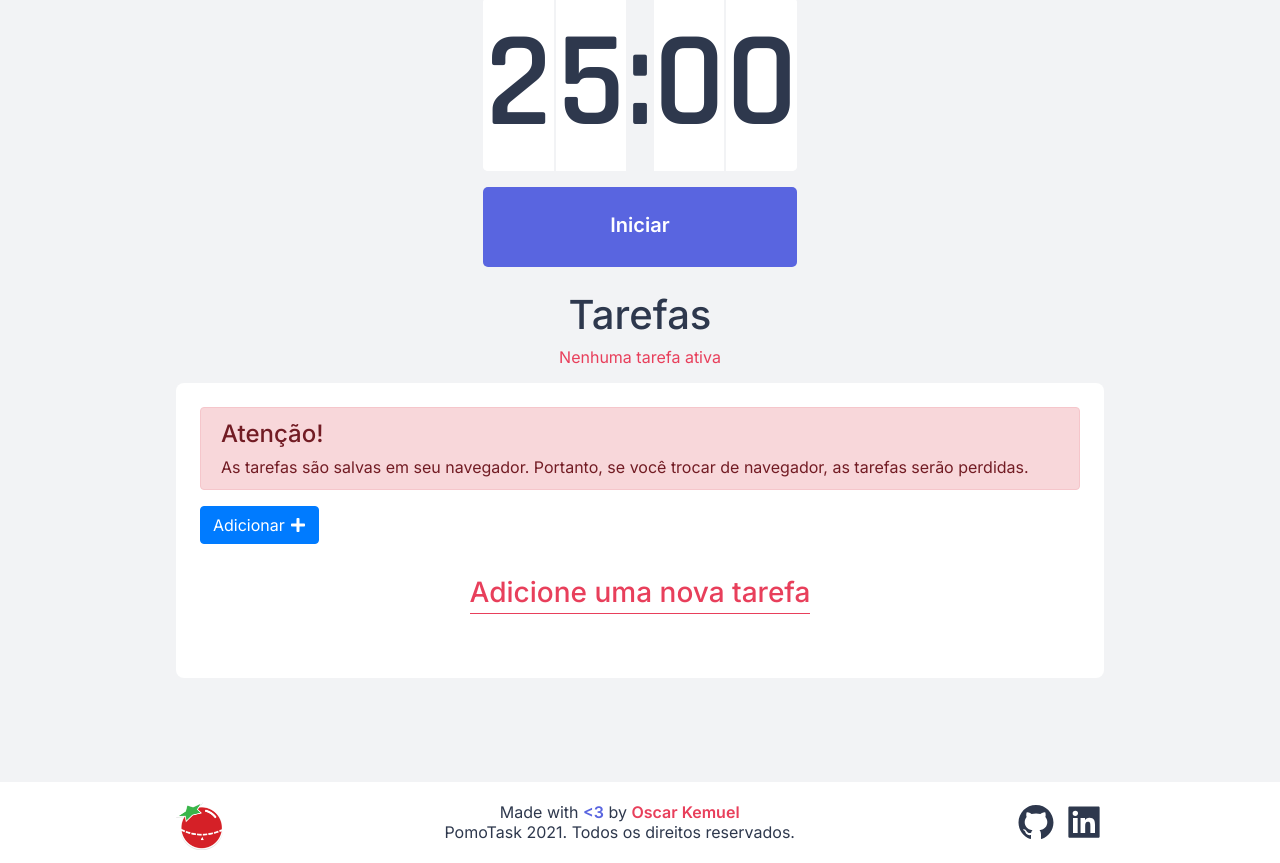
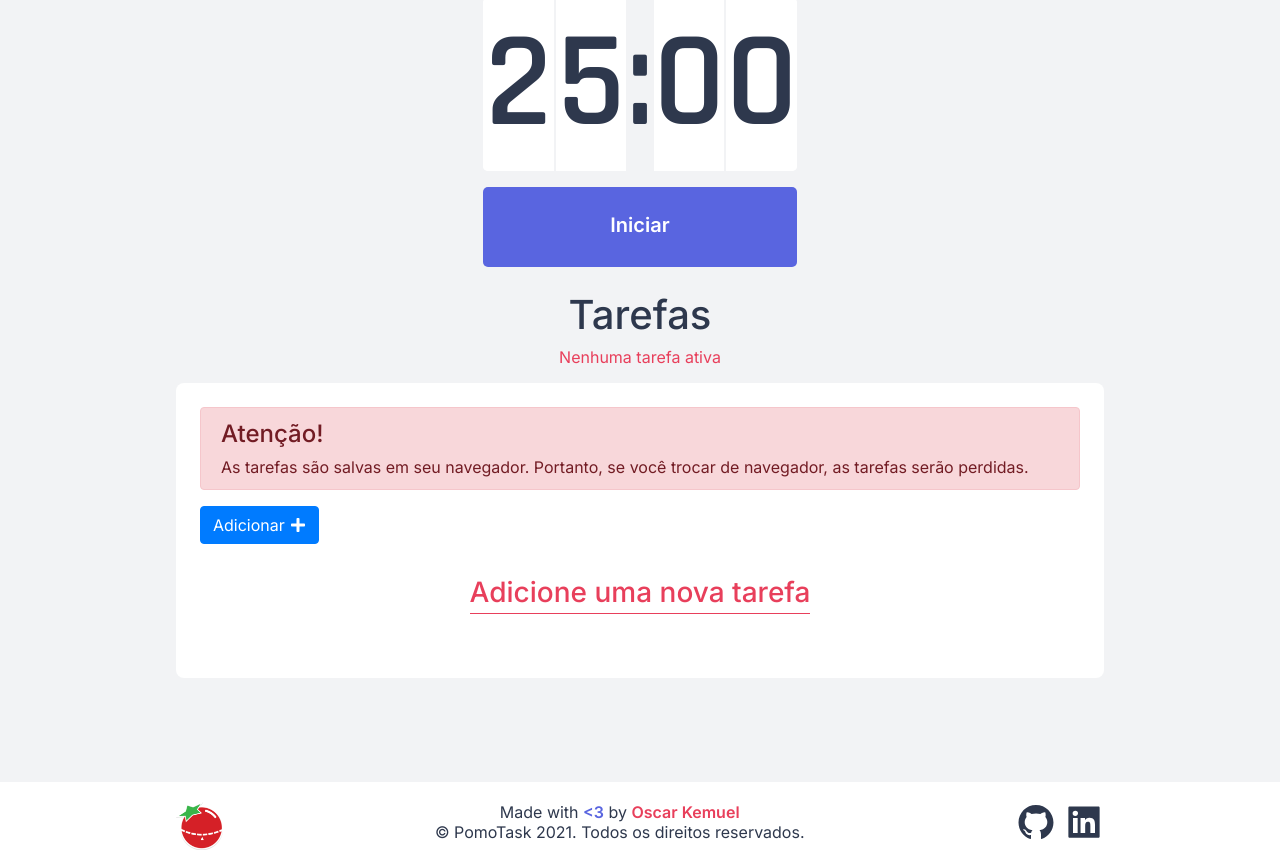
Before and after one commit to oscarkemuel/pomotask-app-web, a Next.js app: page / in a window 1280 px wide. Shown: the part 219-1082 px from the top of the page. Built offline with nearby package versions, Linux system fonts and the light colour scheme.

Commit message:
minor change

```diff
--- a/src/components/Footer.tsx
+++ b/src/components/Footer.tsx
@@ -13,7 +13,7 @@ const Footer: React.FC = () => {
             Made with <b>{'<3'}</b> by <b>Oscar Kemuel</b>
           </p>
           <p>
-            PomoTask {new Date().getFullYear()}. Todos os direitos reservados.
+            © PomoTask {new Date().getFullYear()}. Todos os direitos reservados.
           </p>
         </div>
 
```
